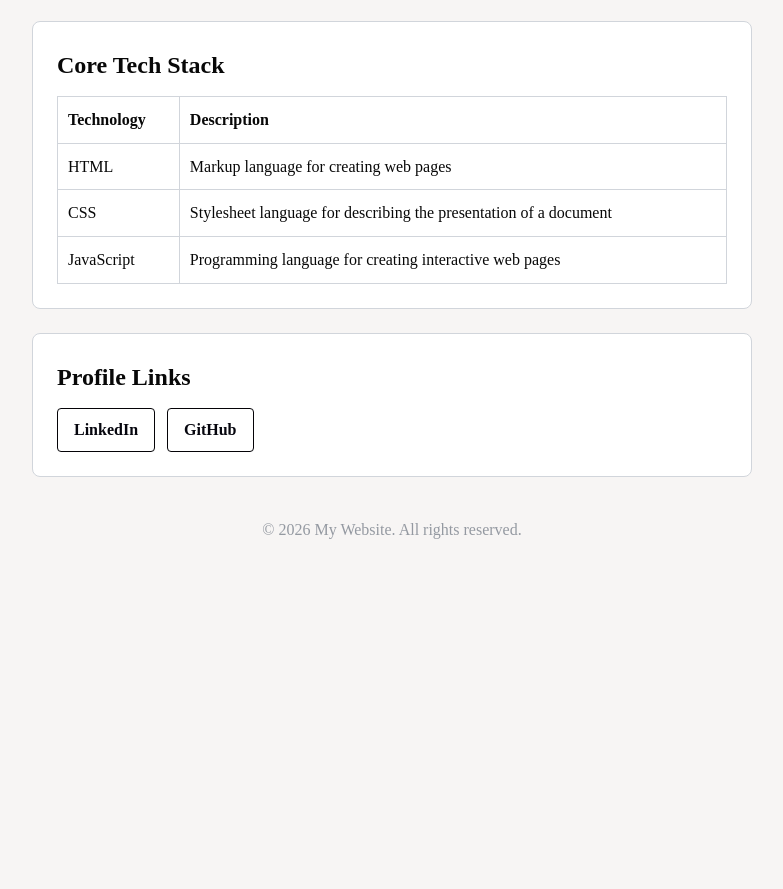
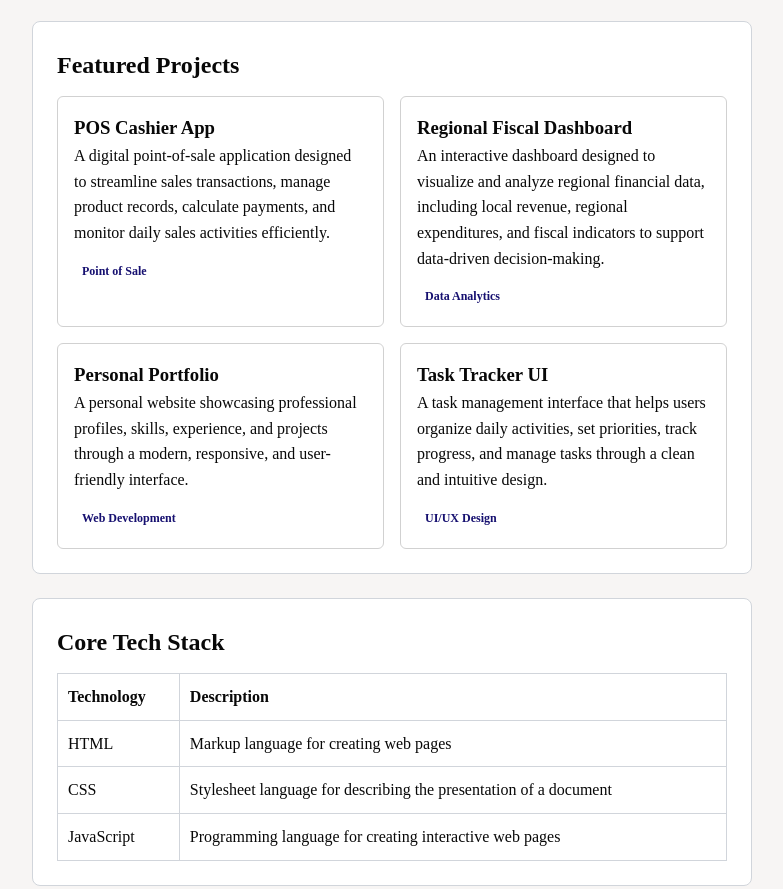
Before and after one commit to rizkidye-ai/belajar-Website, a plain HTML site: page index.html in a window 1280 px wide. Shown: the part 871-1760 px from the top of the page, without its empty margins (248-1031 px from the left). Before the commit the page ends 1429 px from the top, so only its background shows below. Drawn offline with Linux system fonts and the light colour scheme.

Commit message:
feat: finalize 2-column Featured Projects grid and tech badges

```diff
--- a/index.html
+++ b/index.html
@@ -43,6 +43,39 @@
     </article>
     </section>
     <section class="card">
+        <h2>Featured Projects</h2>
+        <div class="project-grid">
+        <article class="project-card">
+            <h3>POS Cashier App</h3>
+            <p>A digital point-of-sale application designed to streamline sales transactions, manage product records, calculate payments, and monitor daily sales activities efficiently.</p>
+        <div class="tech-tags">
+            <span>Point of Sale</span>
+        </div>
+        </article>
+        <article class="project-card">
+            <h3>Regional Fiscal Dashboard</h3>
+            <p>An interactive dashboard designed to visualize and analyze regional financial data, including local revenue, regional expenditures, and fiscal indicators to support data-driven decision-making.</p>
+        <div class="tech-tags">
+            <span>Data Analytics</span>
+        </div>
+        </article>
+        <article class="project-card">
+            <h3>Personal Portfolio</h3>
+            <p>A personal website showcasing professional profiles, skills, experience, and projects through a modern, responsive, and user-friendly interface.</p>
+        <div class="tech-tags">
+            <span>Web Development</span>
+        </div>
+        </article>
+        <article class="project-card">
+            <h3>Task Tracker UI</h3>
+            <p>A task management interface that helps users organize daily activities, set priorities, track progress, and manage tasks through a clean and intuitive design.</p>
+        <div class="tech-tags">
+            <span>UI/UX Design</span>
+        </div>
+        </article>
+    </div>
+    </section>
+    <section class="card">
             <h2>Core Tech Stack</h2>
         <table>
             <tr>
--- a/style.css
+++ b/style.css
@@ -101,9 +101,33 @@ nav a {
         text-decoration: none;
         color: #06060e;
         font-weight: bold;
-
+    }
+    .project-grid{
+        display: grid;
+        grid-template-columns: repeat(2,1fr);
+        gap: 16px;
+        margin-top: 12px;
+    }
+    .project-card{
+        padding: 16px;
+        border: 1px solid #d1d1d1 ;
+        border-radius: 6px;
+        background: color #161070;
+        color: #080808;
     }
 
+    .tech-tags{
+        display: flex;
+        gap: 8px;
+        margin-top: 12px;
+    }.tech-tags span{
+        font-size: 12px;
+        font-weight: bold;
+        padding: 4px 8px;
+        background: color #e0e7ff;;
+        color: #161070;
+        border-radius: 4px;
+    }
     footer{
         text-align: center;
         padding: 16px;
```
